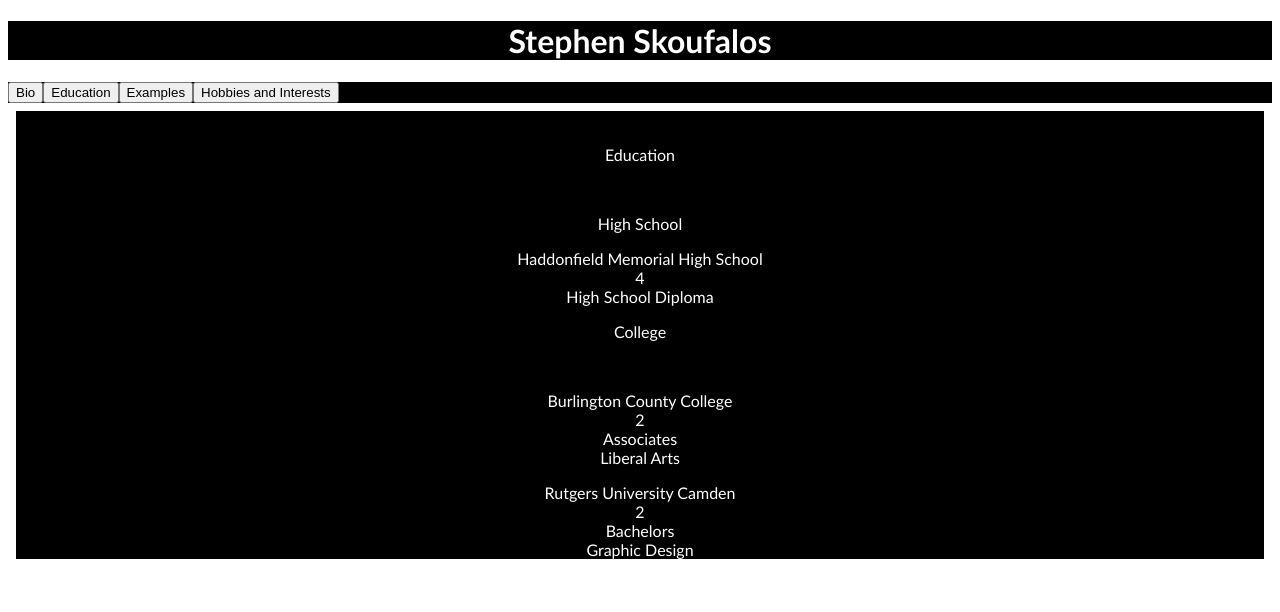
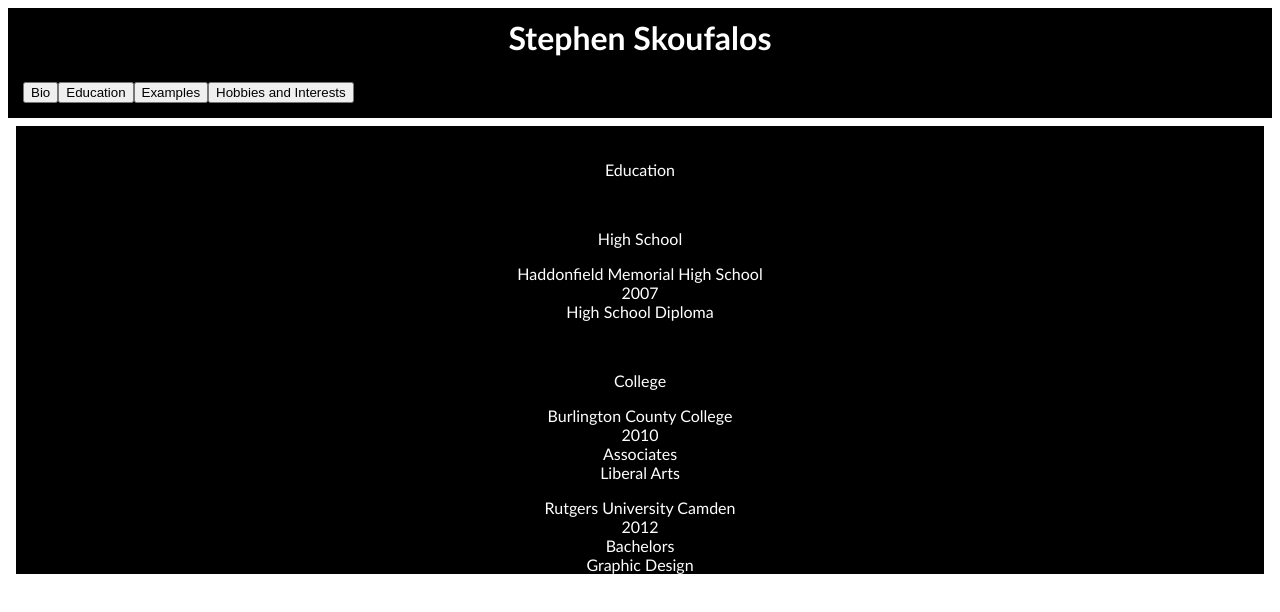
Before and after one commit to SSkoufalos/Coding-Assessments, an Angular app: page /education in a window 1280 px wide. Shown: the top 612 px of the page. Built offline with nearby package versions, Linux system fonts and the light colour scheme; what ng-zorro-antd would draw is missing.

Commit message:
Education Update 2.7

```diff
--- a/src/app/app.component updated.html
+++ b/src/app/app.component updated.html
@@ -1,20 +1,27 @@
 <style>
-  #background {
+  header {
     background-color: black;
+    padding: 10px;
   }
 
   .headertext {
     font-family:'Gill Sans', 'Gill Sans MT', Calibri, 'Trebuchet MS', sans-serif;
     text-align:center;
     color:white;
+    margin: 0;
+  }
+
+  nav {
+    background-color: black;
+    padding: 15px;
   }
 </style>
 
-<header id="background">
+<header>
   <h1 class="headertext">Stephen Skoufalos</h1>
 </header>
 
-<nav id="background">
+<nav>
   <button nz-button nzType="primary" routerLink="/bio" routerLinkActive="active">Bio</button>
   <button nz-button nzType="primary" routerLink="/education" routerLinkActive="active">Education</button>
   <button nz-button nzType="primary" routerLink="/examples" routerLinkActive="active">Examples</button>
--- a/src/app/education/education.component.html
+++ b/src/app/education/education.component.html
@@ -8,8 +8,8 @@
     <li>{{ x.years }}</li>
     <li>{{ x.degree }}</li>
 </ul>
+<br>
 <p class="headertext">College</p>
-<br>
 <ul *ngFor = "let x of colleges">
     <li>{{ x.name }}</li>
     <li>{{ x.years }}</li>
--- a/src/app/education/education.component.ts
+++ b/src/app/education/education.component.ts
@@ -19,8 +19,8 @@
   colleges: Education[] = [];
 
   constructor() {
-    this.highschools = data.education.highschools
-    this.colleges = data.education.colleges
+    this.highschools = data.education.highschools //These sections link up to the corresponding strings in the JSON file.
+    this.colleges = data.education.colleges //Bear in mind that strings in JSON have double quotes.
   }
 
   ngOnInit(): void {}
--- a/src/app/hobbiesninterests/hobbiesninterests.component.ts
+++ b/src/app/hobbiesninterests/hobbiesninterests.component.ts
@@ -1,4 +1,8 @@
 import { Component, OnInit } from '@angular/core';
+
+declare var require: any;
+
+var data = require('../../assets/example.JSON');
 
 @Component({
   selector: 'app-hobbiesninterests',
--- a/src/assets/example.JSON
+++ b/src/assets/example.JSON
@@ -21,21 +21,21 @@
     "highschools":
     [{
       "name": "Haddonfield Memorial High School",
-      "years": 4,
+      "years": 2007,
       "degree": "High School Diploma"
     }],
 
     "colleges":
     [{
       "name": "Burlington County College",
-      "years": 2,
+      "years": 2010,
       "degree": "Associates",
       "major": "Liberal Arts"
     },
 
     {
       "name": "Rutgers University Camden",
-      "years": 2,
+      "years": 2012,
       "degree": "Bachelors",
       "major": "Graphic Design"
     }]
```
Also changed, not shown: src/app/bio/bio.component.ts (+8 -8 lines).
